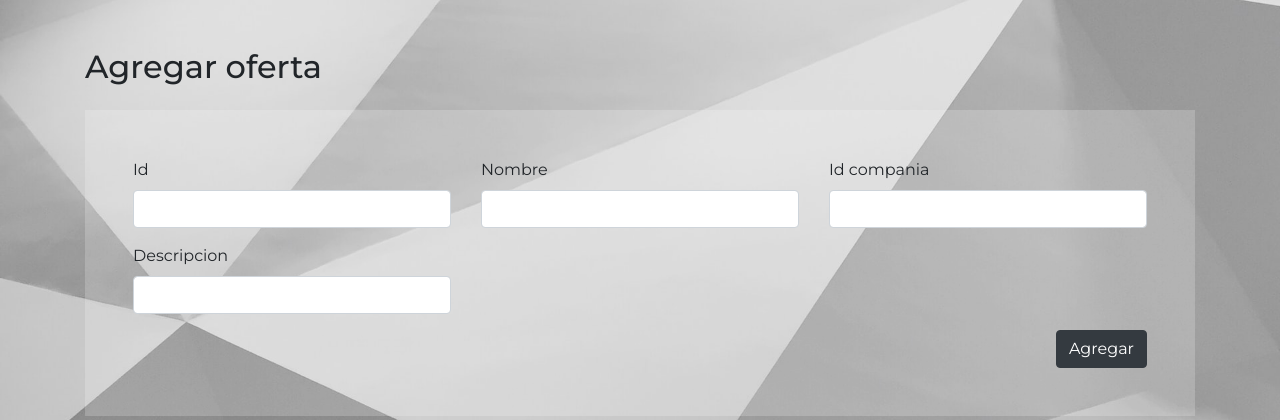
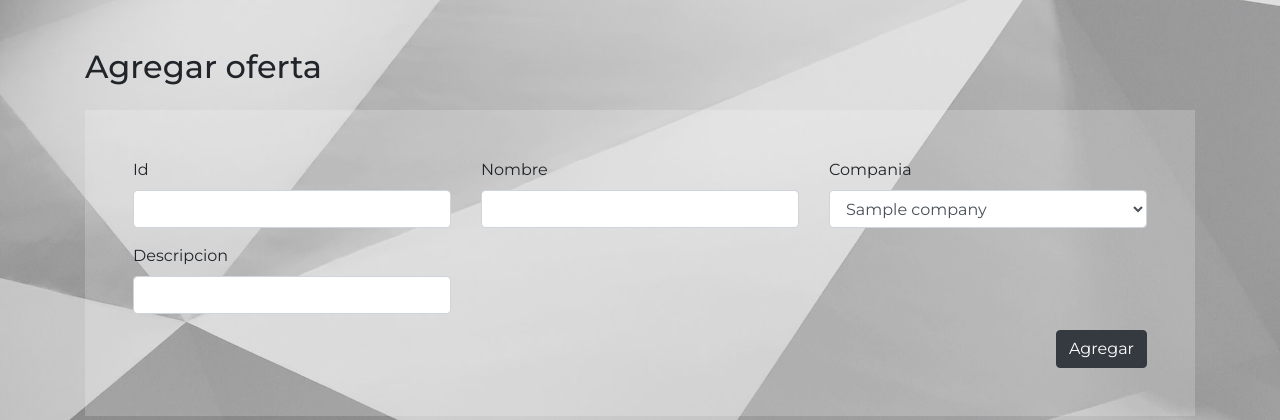
Before and after one commit to juanxmrales/Tp-FInal-Lab-IV, a PHP site: template Views/jobPosition-add.php in a window 1280 px wide. Shown: the top 420 px of the page. Run offline with PHP 8.4, Linux system fonts and the light colour scheme; the template is opened without the code that fills it: most values are stand-ins (such as "Sample title", 1, 10 or a date in 2020); some libraries are stand-ins or nearby versions.

Commit message:
Select empresas

```diff
--- a/Controllers/JobPositionController.php
+++ b/Controllers/JobPositionController.php
@@ -4,6 +4,8 @@
 
 	use DAO\JobPositionDAO as JobPositionDAO;
 	use Models\JobPosition as JobPosition;
+	use DAO\CompanyDAO as CompanyDAO;
+	use Models\Company as Company;
 
 	class JobPositionController
 	{
@@ -16,6 +18,8 @@
 
 		public function ShowAddView(){
 
+			$companyDAO = new CompanyDAO();
+			$companyList = $companyDAO->GetAll();
 			require_once(VIEWS_PATH."jobPosition-add.php");
 		}
 
@@ -26,6 +30,7 @@
 		}
 
 		public function Add(){
+
 
 			$jobPosition = new JobPosition($_POST['id'],$_POST['name'], $_POST['companyId'],$_POST['description'], "");
 			$this->jobPositionDAO->add($jobPosition);
--- a/Data/companies.json
+++ b/Data/companies.json
@@ -5,7 +5,7 @@
         "street": "Mario Bravo 321",
         "nacionality": "Lituania",
         "description": "Mujer tan bella y yo con una botella",
-        "active": true
+        "active": false
     },
     {
         "id": 2,
--- a/Views/jobPosition-add.php
+++ b/Views/jobPosition-add.php
@@ -21,8 +21,13 @@
                          </div>
                          <div class="col-lg-4">
                               <div class="form-group">
-                                   <label for="">Id compania</label>
-                                   <input type="number" name="companyId" value="" class="form-control" required="">
+                                   <label for="">Compania</label>
+                                   <select class="form-control">
+                                        <?php  foreach($companyList as $company){
+                                                  if($company->getActive()){ ?>
+                                                       <option><?php echo $company->getName() ?></option>
+                                        <?php }} ?>
+                                   </select>
                               </div>
                          </div>
                          <div class="col-lg-4">
```
